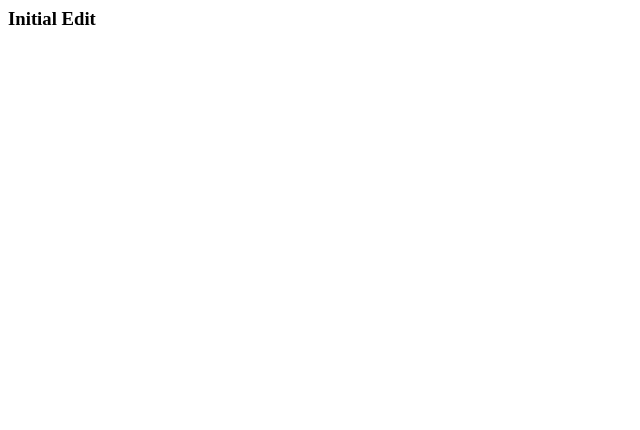
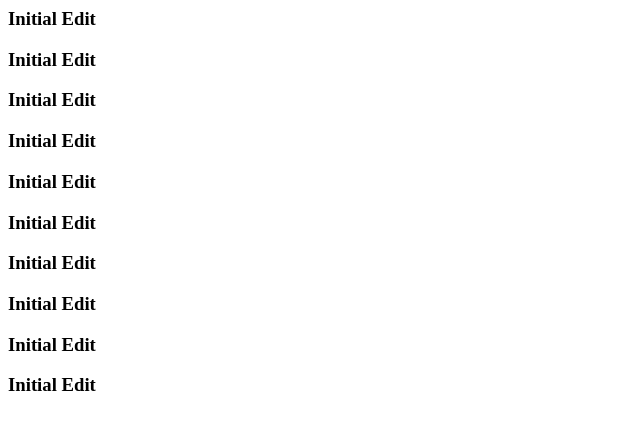
Before and after one commit to delisabeths/exercises, a plain HTML site: page index.html in a window 1280 px wide. Shown: the whole page, without its empty margins (0-640 px from the left). Drawn offline with Linux system fonts and the light colour scheme.

Commit message:
Edit index.html

```diff
--- a/index.html
+++ b/index.html
@@ -1 +1,12 @@
 <h3>Initial Edit</h3>
+<h3>Initial Edit</h3>
+<h3>Initial Edit</h3>
+<h3>Initial Edit</h3>
+<h3>Initial Edit</h3>
+<h3>Initial Edit</h3>
+
+<h3>Initial Edit</h3>
+
+<h3>Initial Edit</h3>
+<h3>Initial Edit</h3>
+<h3>Initial Edit</h3>
```
